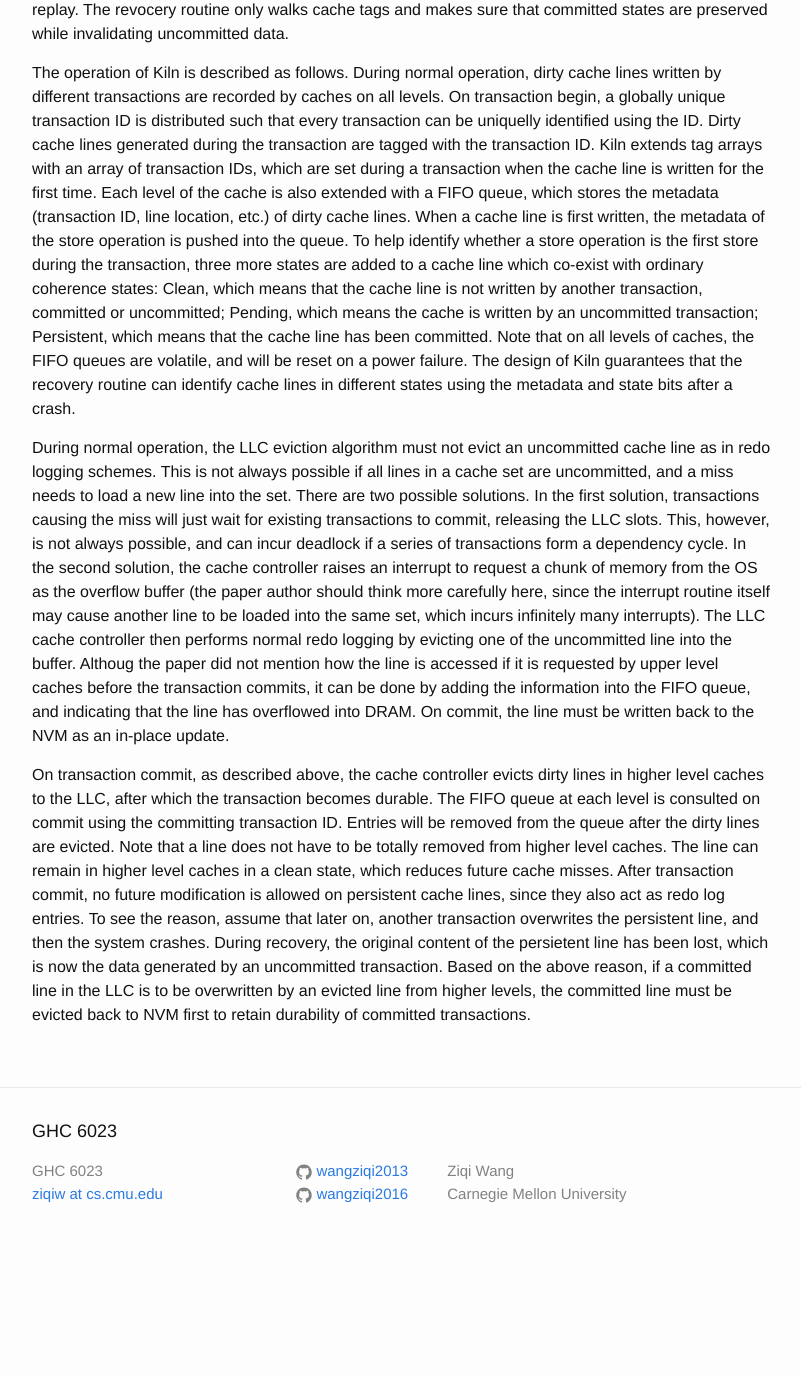
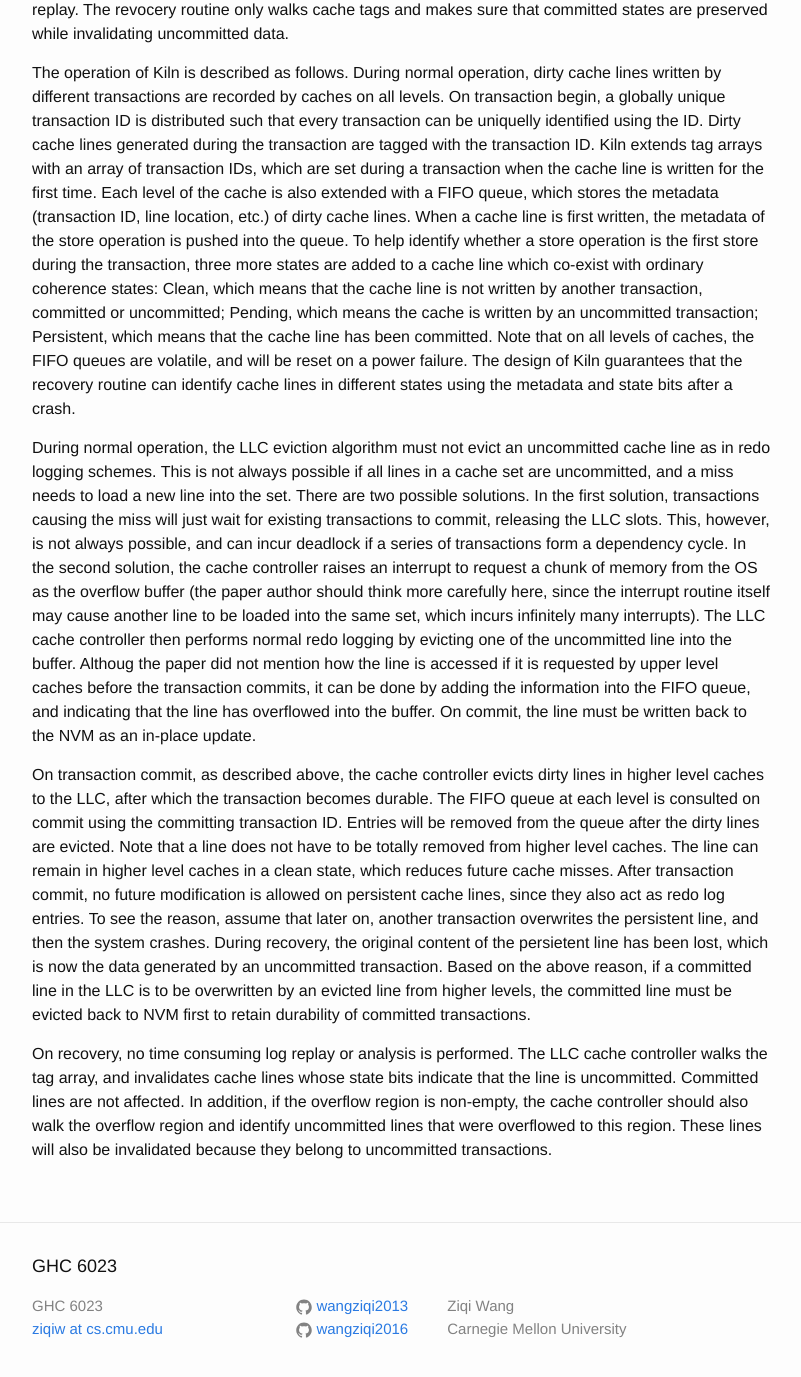
Before and after one commit to wangziqi2013/wangziqi2013.github.io, a Jekyll site: the page built from _posts/2019-02-20-kiln.markdown, in a window 1280 px wide and 1400 px high, scrolled down 1517 px. Shown: the top 1377 px of the window, without its empty margins (238-1039 px from the left). Built offline with Jekyll 4.4.1, drawn with Linux system fonts in a browser that asks for light colours; before the commit the page ends 2782 px from its top, so only the background shows below that.

Commit message:
Adding recovery

```diff
--- a/_posts/2019-02-20-kiln.markdown
+++ b/_posts/2019-02-20-kiln.markdown
@@ -71,8 +71,8 @@ a chunk of memory from the OS as the overflow buffer (the paper author should th
 routine itself may cause another line to be loaded into the same set, which incurs infinitely many interrupts). The LLC
 cache controller then performs normal redo logging by evicting one of the uncommitted line into the buffer. Althoug the
 paper did not mention how the line is accessed if it is requested by upper level caches before the transaction commits,
-it can be done by adding the information into the FIFO queue, and indicating that the line has overflowed into DRAM. On
-commit, the line must be written back to the NVM as an in-place update.
+it can be done by adding the information into the FIFO queue, and indicating that the line has overflowed into the buffer.
+On commit, the line must be written back to the NVM as an in-place update.
 
 On transaction commit, as described above, the cache controller evicts dirty lines in higher level caches to the LLC,
 after which the transaction becomes durable. The FIFO queue at each level is consulted on commit using the committing
@@ -84,3 +84,9 @@ persistent line, and then the system crashes. During recovery, the original cont
 which is now the data generated by an uncommitted transaction. Based on the above reason, if a committed line in the LLC
 is to be overwritten by an evicted line from higher levels, the committed line must be evicted back to NVM first to
 retain durability of committed transactions.
+
+On recovery, no time consuming log replay or analysis is performed. The LLC cache controller walks the tag array, and
+invalidates cache lines whose state bits indicate that the line is uncommitted. Committed lines are not affected. In
+addition, if the overflow region is non-empty, the cache controller should also walk the overflow region and identify
+uncommitted lines that were overflowed to this region. These lines will also be invalidated because they belong to
+uncommitted transactions.
```
